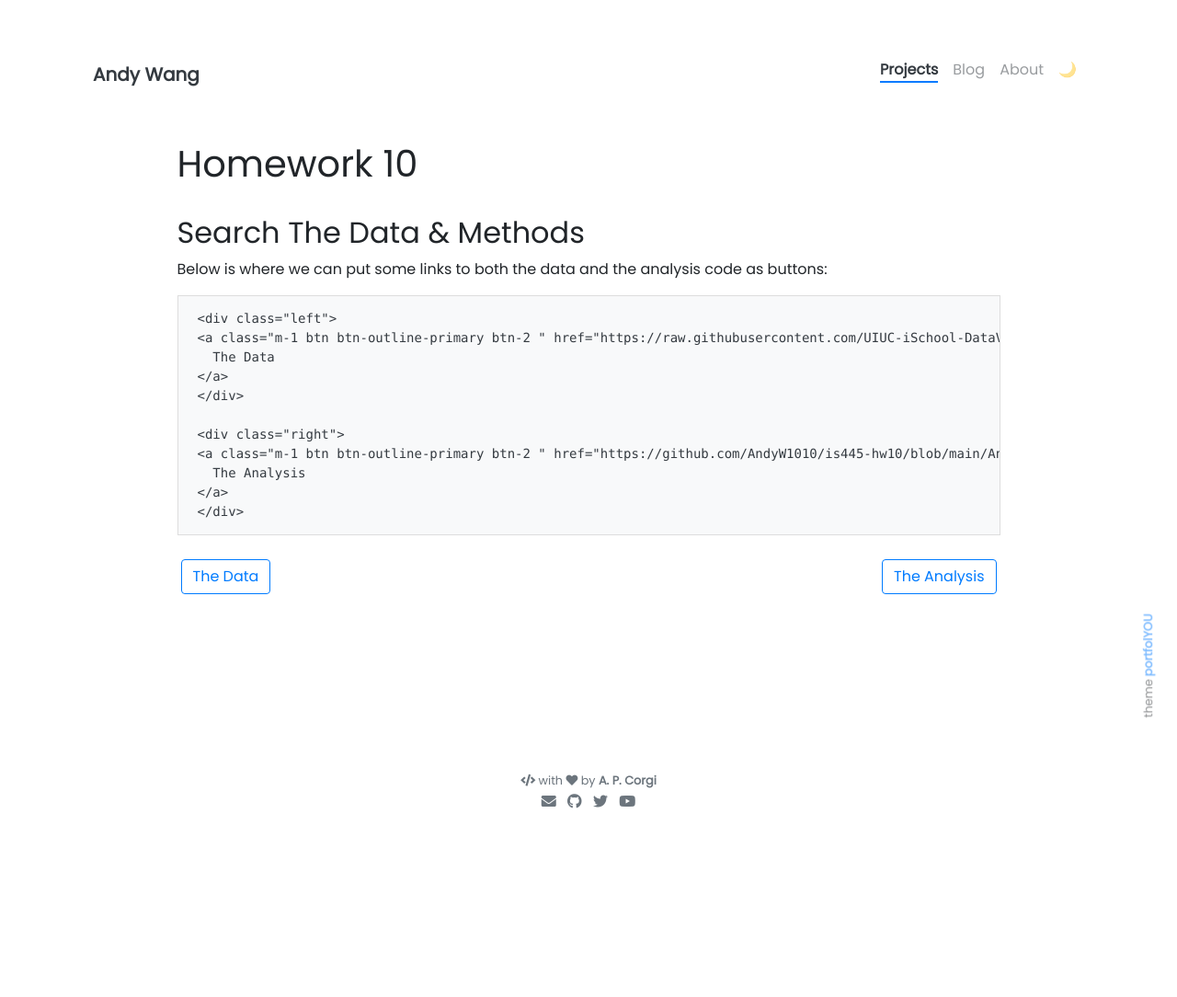
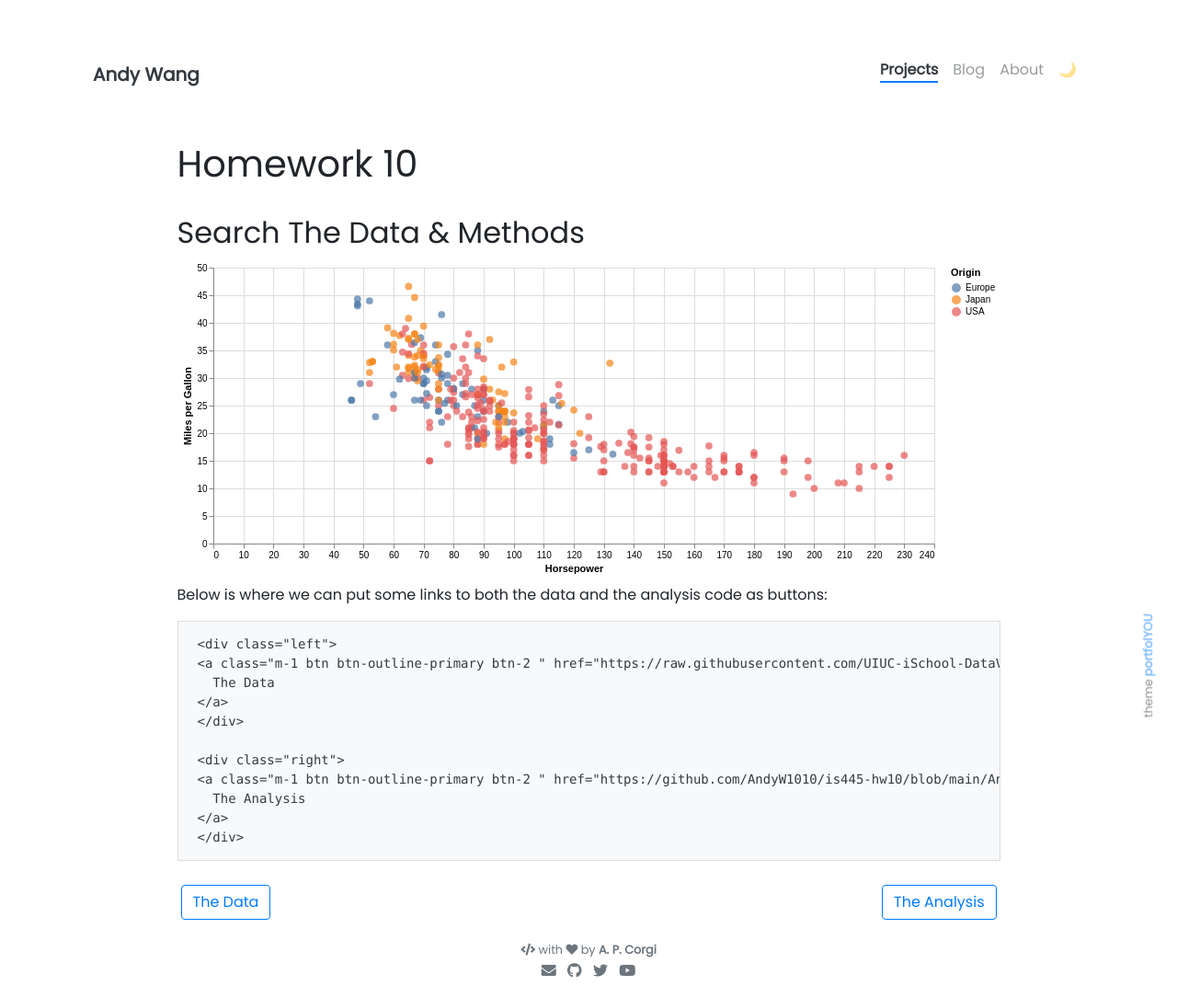
Before and after one commit to AndyW1010/AndyW1010.github.io, a Jekyll site: the page built from _projects/1_Vega_lite_project.md, in a window 1280 px wide. Shown: the whole page at 92% size. Built offline with Jekyll 4.4.1, drawn with Linux system fonts in a browser that asks for light colours; nearby versions of some CDN libraries; before the commit the page ends 900 px from its top, so only the background shows below that.

Commit message:
Update 1_Vega_lite_project.md

````diff
--- a/_projects/1_Vega_lite_project.md
+++ b/_projects/1_Vega_lite_project.md
@@ -16,7 +16,7 @@ custom_js:
 
 
 ## Search The Data & Methods
-
+<vegachart schema-url="/assets/json/cars.json" style="width: 100%"></vegachart>
 Below is where we can put some links to both the data and the analysis code as buttons:
 
 ```
````
